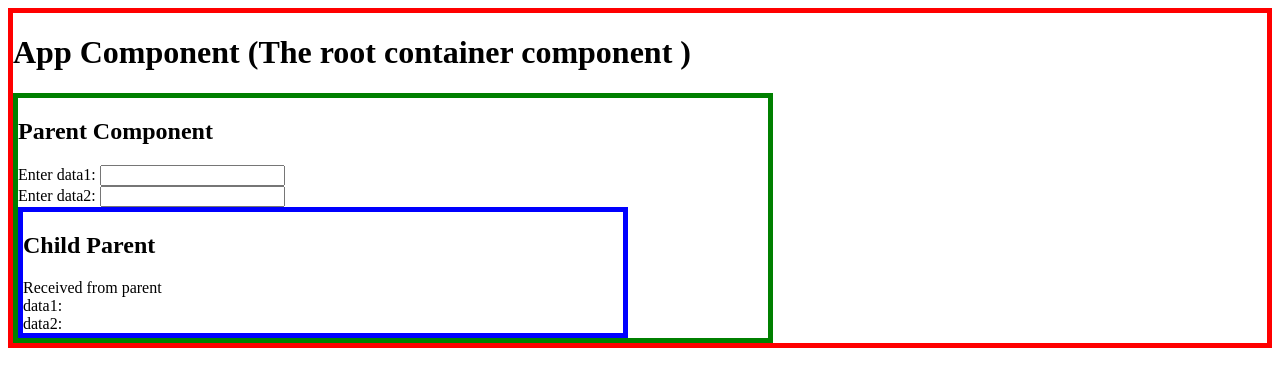
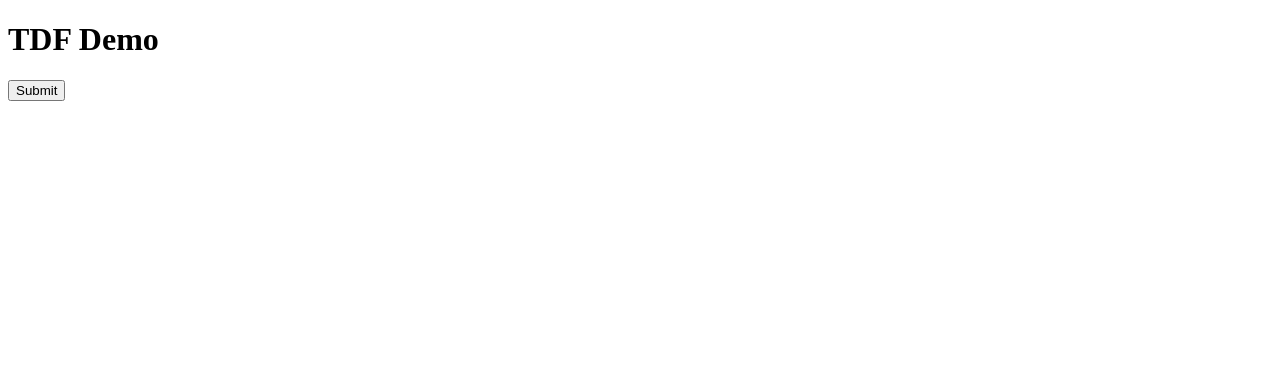
Before and after one commit to jackofalltradesprogrammer/AngularBootCamp, an Angular app: page / in a window 1280 px wide. Shown: the top 386 px of the page. Built offline with nearby package versions, Linux system fonts and the light colour scheme.

Commit message:
D7 - Template Driver Forms demo with (ngSubmit)

```diff
--- a/src/app/app.component.html
+++ b/src/app/app.component.html
@@ -1,8 +1,9 @@
-<div style="border:red 5px solid">
-  <h1>App Component (The root container component )</h1>
+
+  <h1>TDF Demo  </h1>
 
   <!-- <app-person-list></app-person-list> -->
-  <app-parent></app-parent>
+  <!-- <app-parent></app-parent> -->
+  <form (ngSubmit)='onSubmit()'>
+    <input type="submit" >
 
-
-</div>
+  </form> <br> {{msg}}
--- a/src/app/app.component.ts
+++ b/src/app/app.component.ts
@@ -7,6 +7,9 @@ import { Component } from '@angular/core';
   styleUrls: ['./app.component.css']
 })
 export class AppComponent {
-
+  msg:string='';
+  onSubmit=function(){
+    this.msg = "Form Submitted Successfully";
+  }
 
 }
```
